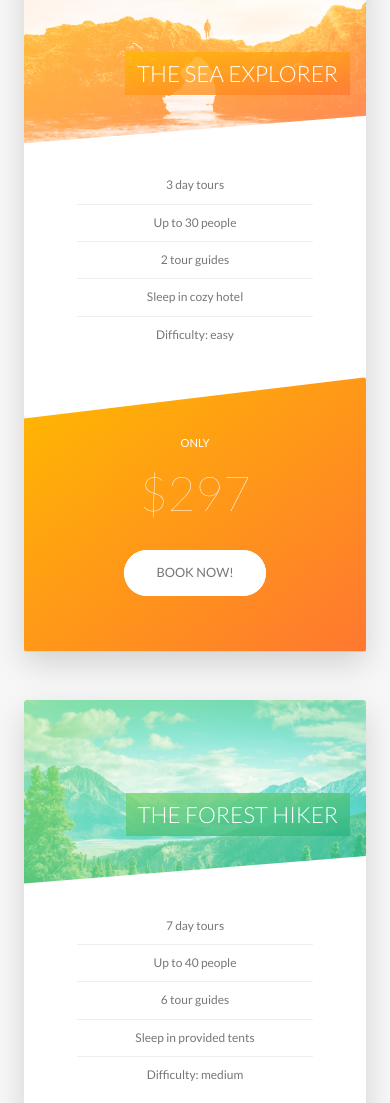
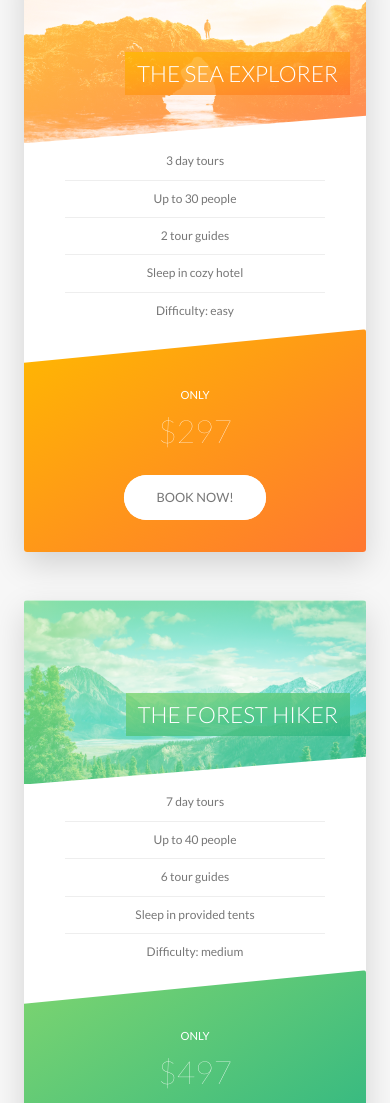
Before and after one commit to zolkocarbon/Udemy_Advanced_CSS_Natours, a website: page index.html in a window 390 px wide. Shown: the part 2631-3734 px from the top of the page. Drawn offline with Linux system fonts and the light colour scheme.

Commit message:
added media queries to popup and form section

```diff
--- a/sass/components/_card.scss
+++ b/sass/components/_card.scss
@@ -160,9 +160,9 @@
     // MAJOR REMAPPING FOR CARD IN MOBILE DEVICES
     @include respond(tab-port) {
         height: auto;
-        border-radius: 3px;
+        border-radius: 3px;  // moved from __side to container element .card
         background-color: $color-white;
-        box-shadow: 0 1.5rem 4rem rgba($color-black, .15);
+        box-shadow: 0 1.5rem 4rem rgba($color-black, .15); // moved from __side
 
         &__side {
             height: auto;
@@ -180,6 +180,10 @@
             transform: rotateY(0);
         }
 
+        &__details {
+            padding: 0 1rem;
+        }
+
         //BACK SIDE STYLING
         &__cta {
         position: relative;
@@ -187,7 +191,7 @@
         left: 0%;
         transform: translate(0);
         width: 100%;
-        padding: 7rem 4rem;
+        padding: 7rem 4rem 4rem 4rem;
         }
 
         &__price-box {
@@ -195,7 +199,7 @@
         }
 
         &__price-value {
-            font-size: 6rem;
+            font-size: 4rem;
         }
     }
 }
--- a/sass/components/_form.scss
+++ b/sass/components/_form.scss
@@ -17,6 +17,10 @@
         width: 90%;
         display: block;
         transition: all 0.3s;
+
+        @include respond(tab-port) {
+            width: 100%;
+        }
 
         &:focus {
             outline: none;
@@ -53,6 +57,11 @@
     &__radio-group {
         width: 49%;
         display: inline-block;
+
+        @include respond(tab-port) {
+            width: 100%;
+            margin-bottom: 2rem;
+        }
     }
 
     &__radio-input {
--- a/sass/components/_popup.scss
+++ b/sass/components/_popup.scss
@@ -20,12 +20,24 @@
         opacity: 0;
         transform: translate(-50%, -50%) scale(.5);
         transition: all .5s .2s;
+
+        @include respond(tab-land) {
+            width: 95%;
+        }
+
+        @include respond(tab-port) {
+            display: inline-block;
+        }
     }
 
     &__left {
         width: calc(100% *(1/3));
         // float: left;
         display: table-cell;
+
+        @include respond(tab-port) {
+            display: none;
+        }
 
     }
 
@@ -35,6 +47,11 @@
         display: table-cell;
         vertical-align: middle;
         padding: 0 5rem;
+
+        @include respond(tab-port) {
+            display: inline-block;
+            width: calc(100%);
+        }
     }
 
 
@@ -56,6 +73,11 @@
         -webkit-hyphens: auto;
         hyphens: auto; //only works with <html lang="en"> defined
         // also, for Chrome only works on Android/Mac platforms
+
+        @include respond(tab-land) {
+            column-count: 1;
+            margin-bottom: 1rem;
+        }
     }
 
         // Hide popup
--- a/sass/components/_story.scss
+++ b/sass/components/_story.scss
@@ -8,6 +8,16 @@
     padding-left: 9rem;
     font-size: $default-font-size;
     transform: skewX(-12deg);
+
+    @include respond(tab-port) {
+        width: 100%;
+        padding: 4rem;
+        padding-left: 7rem;
+    }
+
+    @include respond(phone) {
+        transform: skewX(0);
+    }
 
     &__shape {
         width: 15rem;
@@ -21,6 +31,10 @@
         clip-path: circle(50% at 50% 50%);
         transform: translateX(-3rem) skewX(12deg);; //don't use margin on floated elements, use transform
         position: relative;
+
+        @include respond(phone) {
+            transform: translateX(-3rem) skewX(0);
+        }
     }
 
     &__img {
@@ -32,6 +46,10 @@
 
     &__text {
         transform: skewX(12deg);
+
+        @include respond(phone) {
+            transform: skewX(0);
+        }
     }
 
     &__caption {
--- a/sass/pages/_home.scss
+++ b/sass/pages/_home.scss
@@ -69,10 +69,33 @@
     border-radius: 3px;
     box-shadow: 0 1.5rem 4rem rgba($color-black, 0.5);
 
-    height: 50rem;
+    //height: 50rem;
+
+    @include respond(tab-land) {
+        background-image:   linear-gradient(    105deg,
+                                            rgba($color-white, .9) 0%,
+                                            rgba($color-white, .9) 70%,
+                                            transparent 70%),
+                        url(../img/nat-10.jpg);
+    }
+
+    @include respond(tab-port) {
+        background-image:   linear-gradient(    to right,
+                                            rgba($color-white, .9) 0%,
+                                            rgba($color-white, .9) 100%),
+                        url(../img/nat-10.jpg);
+    }
 
     &__form {
         width: 50%;
         padding: 6rem;
+
+        @include respond(tab-land) {
+            width: 70%;
+        }
+
+        @include respond(tab-port) {
+            width: 100%;
+        }
     }
 }
```
Also changed, not shown: css/style2.css, sass/main.scss (line endings or trailing spaces).
